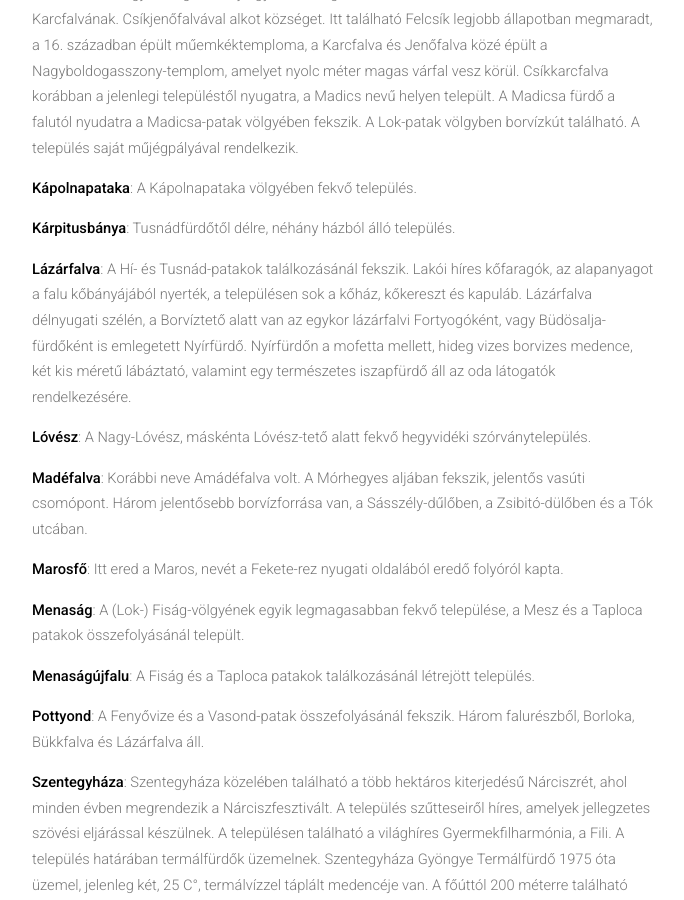
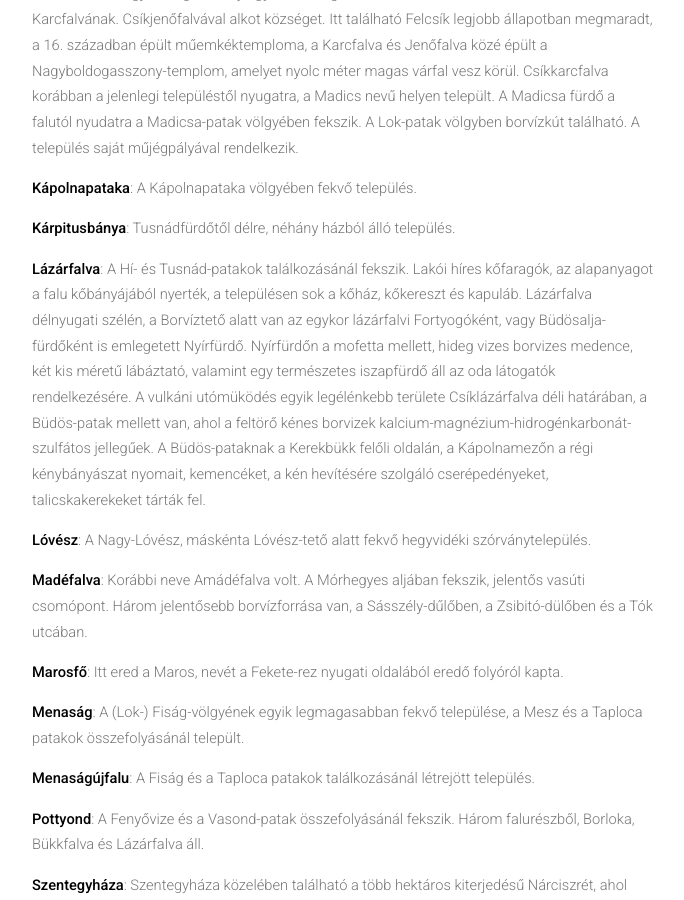
Before and after one commit to siculia/siculia.github.io, a Jekyll site: the page built from siculia-csikszek.html, in a window 1280 px wide and 900 px high, scrolled down 6874 px. Shown: the whole window, without its empty margins (128-812 px from the left). Built offline with Jekyll 4.4.1, drawn with Linux system fonts in a browser that asks for light colours; nearby versions of some CDN libraries; library files that are not in the unit come from our copies.

Commit message:
Lázárfalva

```diff
--- a/siculia-csikszek.html
+++ b/siculia-csikszek.html
@@ -96,7 +96,7 @@ layout: default
 							<p style="text-align: left;"><b>Karcfalva</b>: A Nagyboldogasszony egyházközséghez tartozott, először 1566-ban nevezik Karcfalvának. Csíkjenőfalvával alkot községet. Itt található Felcsík legjobb állapotban megmaradt, a 16. században épült műemkéktemploma, a Karcfalva és Jenőfalva közé épült a Nagyboldogasszony-templom, amelyet nyolc méter magas várfal vesz körül. Csíkkarcfalva korábban a jelenlegi településtől nyugatra, a Madics nevű helyen települt. A Madicsa fürdő a falutól nyudatra a Madicsa-patak völgyében fekszik. A Lok-patak völgyben borvízkút található. A település saját műjégpályával rendelkezik.</p>
 							<p style="text-align: left;"><b>Kápolnapataka</b>: A Kápolnapataka völgyében fekvő település.</p>
 							<p style="text-align: left;"><b>Kárpitusbánya</b>: Tusnádfürdőtől délre, néhány házból álló település.</p>
-							<p style="text-align: left;"><b>Lázárfalva</b>: A Hí- és Tusnád-patakok találkozásánál fekszik. Lakói híres kőfaragók, az alapanyagot a falu kőbányájából nyerték, a településen sok a kőház, kőkereszt és kapuláb. Lázárfalva délnyugati szélén, a Borvíztető alatt van az egykor lázárfalvi Fortyogóként, vagy Büdösalja-fürdőként is emlegetett Nyírfürdő. Nyírfürdőn a mofetta mellett, hideg vizes borvizes medence, két kis méretű lábáztató, valamint egy természetes iszapfürdő áll az oda látogatók rendelkezésére.</p>
+							<p style="text-align: left;"><b>Lázárfalva</b>: A Hí- és Tusnád-patakok találkozásánál fekszik. Lakói híres kőfaragók, az alapanyagot a falu kőbányájából nyerték, a településen sok a kőház, kőkereszt és kapuláb. Lázárfalva délnyugati szélén, a Borvíztető alatt van az egykor lázárfalvi Fortyogóként, vagy Büdösalja-fürdőként is emlegetett Nyírfürdő. Nyírfürdőn a mofetta mellett, hideg vizes borvizes medence, két kis méretű lábáztató, valamint egy természetes iszapfürdő áll az oda látogatók rendelkezésére. A vulkáni utómüködés egyik legélénkebb területe Csíklázárfalva déli határában, a Büdös-patak mellett van, ahol a feltörő kénes borvizek kalcium-magnézium-hidrogénkarbonát-szulfátos jellegűek.  A Büdös-pataknak a Kerekbükk felőli oldalán, a Kápolnamezőn a régi kénybányászat nyomait, kemencéket, a kén hevítésére szolgáló cserépedényeket, talicskakerekeket tárták fel.</p>
 							<p style="text-align: left;"><b>Lóvész</b>: A Nagy-Lóvész, máskénta Lóvész-tető alatt fekvő hegyvidéki szórványtelepülés.</p>
 							<p style="text-align: left;"><b>Madéfalva</b>: Korábbi neve Amádéfalva volt. A Mórhegyes aljában fekszik, jelentős vasúti csomópont. Három jelentősebb borvízforrása van, a Sásszély-dűlőben, a Zsibitó-dülőben és a Tók utcában.</p>
 							<p style="text-align: left;"><b>Marosfő</b>: Itt ered a Maros, nevét a Fekete-rez nyugati oldalából eredő folyóról kapta.</p>
```
